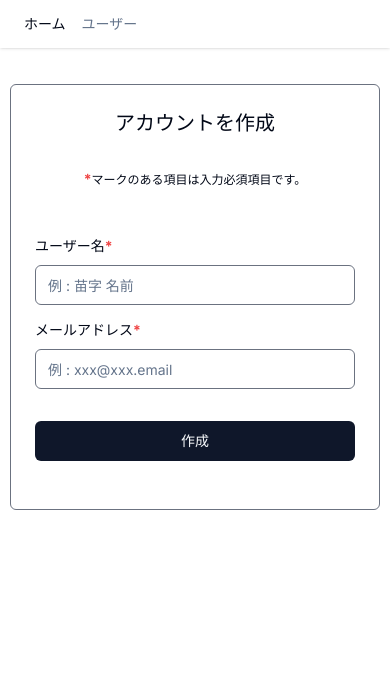
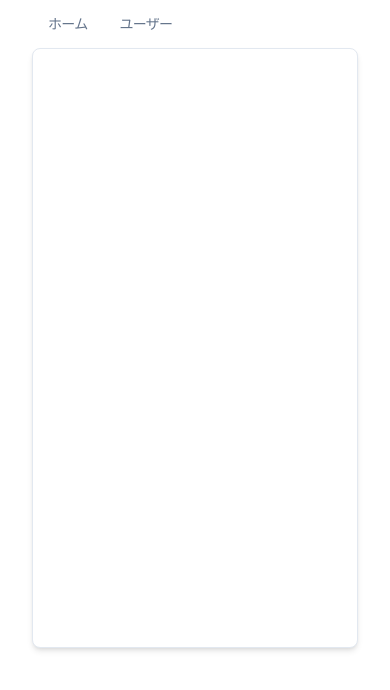
Before and after one commit to ITP-system/cognito-lambda-edge, a Next.js app in the folder src/app_admin/: page /admin/user/create in a window 390 px wide. Shown: the top 690 px of the page. Built offline with nearby package versions, Linux system fonts and the light colour scheme.

Commit message:
refactor

```diff
--- a/src/app_admin/app/layout.tsx
+++ b/src/app_admin/app/layout.tsx
@@ -20,8 +20,14 @@
   return (
     <html lang="en">
       <body className={inter.className}>
-        <Header />
-        <div className="container mt-[var(--header-height)]">{children}</div>
+        <div className="container mx-auto">
+          <Header />
+          <div className="min-h-[600px] overflow-hidden rounded-[0.5rem] border bg-background shadow-md md:shadow-xl">
+            <div className="hidden h-full flex-1 flex-col space-y-8 p-6 md:flex">
+              {children}
+            </div>
+          </div>
+        </div>
       </body>
     </html>
   );
--- a/src/app_admin/app/page.tsx
+++ b/src/app_admin/app/page.tsx
@@ -1,3 +1,10 @@
+import { Metadata } from "next";
+
+export const metadata: Metadata = {
+  title: "ホーム",
+  description: "ホームディレクトリです.",
+};
+
 export default function AppAdmin() {
-  return <div>Admin</div>;
+  return <div>はじめに</div>;
 }
--- a/src/app_admin/app/user/[user_update]/page.tsx
+++ b/src/app_admin/app/user/[user_update]/page.tsx
@@ -1,4 +1,5 @@
 import React from "react";
+import { Metadata } from "next";
 
 import UserEdit from "./component/user_edit";
 
@@ -11,6 +12,11 @@
   CognitoIdentityProviderClient,
   AdminGetUserCommand,
 } from "@aws-sdk/client-cognito-identity-provider";
+
+export const metadata: Metadata = {
+  title: "ユーザーの属性情報の変更",
+  description: "ユーザーの属性情報を変更することができます.",
+};
 
 async function getData(idToken: any, user_update: string) {
   const cognitoClient = new CognitoIdentityProviderClient({
@@ -31,7 +37,7 @@
     new AdminGetUserCommand({
       UserPoolId: process.env.USER_POOL_ID,
       Username: user_update,
-    })
+    }),
   );
 
   return response;
--- a/src/app_admin/app/user/component/userlist.tsx
+++ b/src/app_admin/app/user/component/userlist.tsx
@@ -151,9 +151,10 @@
               </DropdownMenuTrigger>
               <DropdownMenuContent align="end">
                 <DropdownMenuItem>
-                  <Link href={`user/${Username}`}>ユーザーの情報を変更</Link>
+                  <Link href={`user/${Username}`}>
+                    アカウントの情報を変更する
+                  </Link>
                 </DropdownMenuItem>
-                <DropdownMenuSeparator />
 
                 <DropdownMenuItem onSelect={(event) => event.preventDefault}>
                   <button
@@ -162,7 +163,7 @@
                       deleteUser(Username);
                     }}
                   >
-                    ユーザーを削除
+                    アカウントを削除する
                   </button>
                 </DropdownMenuItem>
               </DropdownMenuContent>
@@ -170,20 +171,20 @@
             <dialog
               ref={dialogRef}
               onClick={dialogClose}
-              className="border bg-white rounded shadow-lg w-[24rem] min-h-[9rem]"
+              className="min-h-[9rem] w-[24rem] rounded border bg-white shadow-lg"
             >
               <div onClick={(e) => e.stopPropagation()}>
                 <p className="p-5">ユーザーを削除します。</p>
                 <div className="flex w-full justify-end gap-6 p-5">
                   <Button
                     onClick={() => dialogSelect("cancel")}
-                    className="text-sm py-1 px-2 min-w-[5rem]"
+                    className="min-w-[5rem] px-2 py-1 text-sm"
                   >
                     キャンセル
                   </Button>
                   <Button
                     onClick={() => dialogSelect("ok")}
-                    className="bg-red-500 hover:bg-red-500/90 text-sm py-1 px-2 min-w-[5rem]"
+                    className="min-w-[5rem] bg-red-500 px-2 py-1 text-sm hover:bg-red-500/90"
                   >
                     削除
                   </Button>
@@ -227,14 +228,14 @@
   return (
     <div className="w-full">
       {/* userアクション */}
-      <div className="flex items-center py-4 justify-between">
+      <div className="flex items-center justify-between py-4">
         <div></div>
         <div>
           <Link
             href={"user/create"}
-            className="ml-auto inline-flex items-center justify-center whitespace-nowrap rounded-md text-sm font-medium ring-offset-background transition-colors focus-visible:outline-none focus-visible:ring-2 focus-visible:ring-ring focus-visible:ring-offset-2 disabled:pointer-events-none disabled:opacity-50 border border-input bg-background hover:bg-accent hover:text-accent-foreground h-10 px-4 py-2"
+            className="ml-auto inline-flex h-10 items-center justify-center whitespace-nowrap rounded-md border border-input bg-background px-4 py-2 text-sm font-medium ring-offset-background transition-colors hover:bg-accent hover:text-accent-foreground focus-visible:outline-none focus-visible:ring-2 focus-visible:ring-ring focus-visible:ring-offset-2 disabled:pointer-events-none disabled:opacity-50"
           >
-            ユーザー作成
+            アカウントの作成
           </Link>
         </div>
       </div>
@@ -252,7 +253,7 @@
                         ? null
                         : flexRender(
                             header.column.columnDef.header,
-                            header.getContext()
+                            header.getContext(),
                           )}
                     </TableHead>
                   );
@@ -271,7 +272,7 @@
                     <TableCell key={cell.id}>
                       {flexRender(
                         cell.column.columnDef.cell,
-                        cell.getContext()
+                        cell.getContext(),
                       )}
                     </TableCell>
                   ))}
@@ -297,7 +298,7 @@
           {table.getFilteredSelectedRowModel().rows.length} of
           {table.getFilteredRowModel().rows.length} row(s) selected.
         </div>
-        <div className="space-x-2 flex items-center">
+        <div className="flex items-center space-x-2">
           <Button
             variant="outline"
             size="sm"
--- a/src/app_admin/app/user/create/component/user_create.tsx
+++ b/src/app_admin/app/user/create/component/user_create.tsx
@@ -50,11 +50,11 @@
 
   return (
     <div className="mt-[calc(var(--header-height)+2.25rem)] flex flex-col items-center">
-      <div className="border w-fit px-6 pt-6 pb-12 rounded-md border-gray-500 flex flex-col items-center">
-        <h2 className="bold text-xl">アカウントを作成</h2>
+      <div className="flex w-fit flex-col items-center rounded-md border border-gray-500 px-6 pb-12 pt-6">
+        <h2 className="bold text-xl">アカウントの作成</h2>
         <div className="py-8">
           <p className="text-xs">
-            <b className="text-red-500 text-sm">*</b>
+            <b className="text-sm text-red-500">*</b>
             マークのある項目は入力必須項目です。
           </p>
         </div>
@@ -68,7 +68,7 @@
               control={form.control}
               name="userName"
               render={({ field }) => (
-                <FormItem className="my-3 max-w-xs w-[100dvw]">
+                <FormItem className="my-3 w-[100dvw] max-w-xs">
                   <FormLabel>
                     ユーザー名<b className="text-red-500">*</b>
                   </FormLabel>
@@ -89,7 +89,7 @@
               control={form.control}
               name="userEmail"
               render={({ field }) => (
-                <FormItem className="my-3 max-w-xs w-[100dvw]">
+                <FormItem className="my-3 w-[100dvw] max-w-xs">
                   <FormLabel>
                     メールアドレス<b className="text-red-500">*</b>
                   </FormLabel>
--- a/src/app_admin/app/user/create/page.tsx
+++ b/src/app_admin/app/user/create/page.tsx
@@ -1,4 +1,10 @@
+import { Metadata } from "next";
 import UserCreate from "./component/user_create";
+
+export const metadata: Metadata = {
+  title: "ユーザの作成",
+  description: "ユーザーを作成できます.",
+};
 
 const Create = () => {
   return (
--- a/src/app_admin/app/user/page.tsx
+++ b/src/app_admin/app/user/page.tsx
@@ -1,4 +1,5 @@
 import React from "react";
+import { Metadata } from "next";
 
 import { getUserListAction } from "@/components/common/formActions/userForm";
 
@@ -23,6 +24,11 @@
   Users: UsersType[];
 };
 
+export const metadata: Metadata = {
+  title: "ユーザーの管理",
+  description: "ユーザーを管理する機能を提供します.",
+};
+
 const User = async () => {
   const user_data: any = await getUserListAction();
 
--- a/src/app_admin/components/layout/header/header.tsx
+++ b/src/app_admin/components/layout/header/header.tsx
@@ -24,22 +24,18 @@
   }, [headerHeight]);
 
   return (
-    <div
-      id="wrap-header"
-      className="fixed left-0 right-0 top-0 z-10 h-12 shadow supports-[backdrop-filter]:bg-background/80 mx-auto"
-      ref={headerRef}
-    >
-      <header className="flex h-12 w-full items-center justify-between">
-        <div className={"flex items-center space-x-4 lg:space-x-6 h-12 px-6"}>
+    <div id="wrap-header" className="relative overflow-hidden" ref={headerRef}>
+      <header className="flex h-12 w-full items-center">
+        <div className="flex items-center">
           <Link
             href="/"
-            className="text-sm font-medium transition-colors hover:text-primary"
+            className="rounded-full px-4 text-sm font-medium leading-tight tracking-tighter text-muted-foreground transition-colors hover:text-primary"
           >
             ホーム
           </Link>
           <Link
             href="/user"
-            className="text-sm font-medium text-muted-foreground transition-colors hover:text-primary"
+            className="rounded-full px-4 text-sm font-medium leading-tight tracking-tighter text-muted-foreground transition-colors hover:text-primary"
           >
             ユーザー
           </Link>
```
